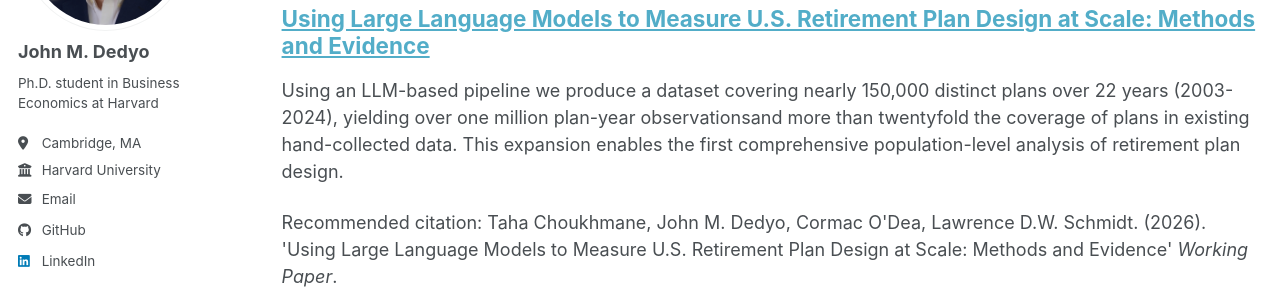
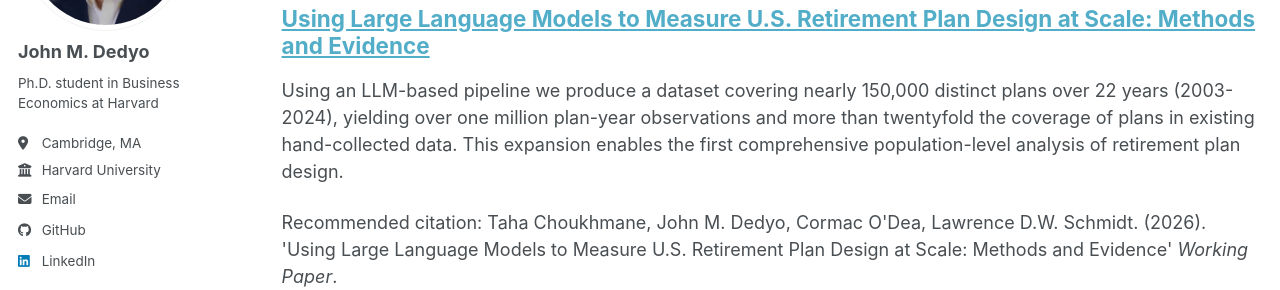
Before and after one commit to johndedyo/johndedyo.github.io, a Jekyll site: the page built from _pages/publications.html, in a window 1280 px wide. Shown: the part 260-550 px from the top of the page. Built offline with Jekyll 4.4.1, drawn with Linux system fonts in a browser that asks for light colours; a script bundle is joined from its source files by our own code; library files that are not in the unit come from our copies.

Commit message:
Fix formatting issue in publication excerpt

```diff
--- a/_publications/2026-06-01_401k_llm.md
+++ b/_publications/2026-06-01_401k_llm.md
@@ -3,7 +3,7 @@ title: "Using Large Language Models to Measure U.S. Retirement Plan Design at Sc
 collection: publications
 category: working_papers
 permalink: /publication/401k_llm
-excerpt: 'Using an LLM-based pipeline we produce a dataset covering nearly 150,000 distinct plans over 22 years (2003-2024), yielding over one million plan-year observationsand more than twentyfold the coverage of plans in existing hand-collected data. This expansion enables the first comprehensive population-level analysis of retirement plan design.'
+excerpt: 'Using an LLM-based pipeline we produce a dataset covering nearly 150,000 distinct plans over 22 years (2003-2024), yielding over one million plan-year observations and more than twentyfold the coverage of plans in existing hand-collected data. This expansion enables the first comprehensive population-level analysis of retirement plan design.'
 date: 2026-08-13
 slidesurl: 'https://johndedyo.github.io/files/401k_llm_paper/nber_slides_final.pdf'
 paperurl: 'https://johndedyo.github.io/files/401k_llm_paper/CDOS_LLMRetirementAug26.pdf'
```
